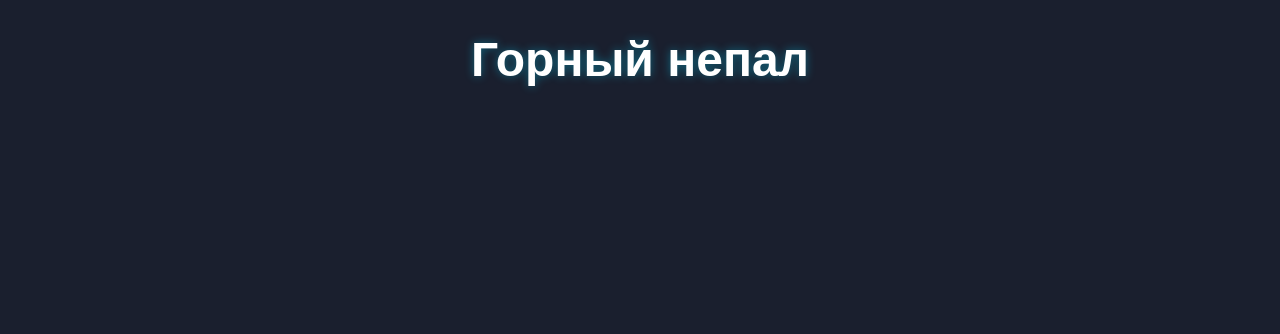
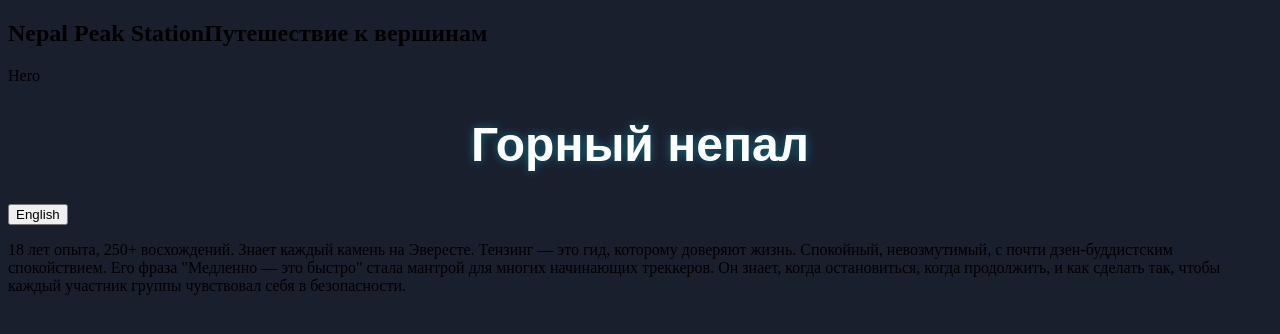
Before and after one commit to Edmond1844/Nepal, a React (Vite) app: page / in a window 1280 px wide. Shown: the top 334 px of the page. Built offline with nearby package versions, Linux system fonts and the light colour scheme.

Commit message:
делал переключение языка

```diff
--- a/src/App.jsx
+++ b/src/App.jsx
@@ -1,13 +1,65 @@
-import reactLogo from "./assets/react.svg";
-import viteLogo from "/vite.svg";
 import "./App.css";
+import { useState, useEffect } from "react";
+
+import { translations } from "./data/data-languages";
+
+import Hero from "./app/components/layout/Hero/Hero";
 
 function App() {
+	const [lang, setLang] = useState(() => {
+		const saved = localStorage.getItem("language");
+		return saved === "en" || saved === "ru" ? saved : "ru";
+	});
+
+	useEffect(() => {
+		localStorage.setItem("language", lang);
+	}, [lang]);
+
 	return (
 		<>
-			<h1 className="title">Горный непал</h1>
+			<Hero lang={lang} />
+			<h1 className="title">{translations[lang].title}</h1>
+			<button onClick={() => setLang(lang === "en" ? "ru" : "en")}>
+				{lang === "en"
+					? translations.ru.language
+					: translations.en.language}
+			</button>
+			<p>{translations[lang].aboutGuide}</p>
 		</>
 	);
 }
 
 export default App;
+
+// import "./App.css";
+// import { useState, useEffect } from "react";
+
+// import { translations } from "./data/data-languages";
+
+// import Hero from "./app/components/layout/Hero/Hero";
+
+// function App() {
+// 	const [lang, setLang] = useState(() => {
+// 		const saved = localStorage.getItem("language");
+// 		return saved === "en" || saved === "ru" ? saved : "ru";
+// 	});
+
+// 	useEffect(() => {
+// 		localStorage.setItem("language", lang);
+// 	}, [lang]);
+
+// 	return (
+// 		<>
+// 			<Hero lang={lang} />
+// 			<h1 className="title">{translations[lang].title}</h1>
+// 			<button onClick={() => setLang(lang === "en" ? "ru" : "en")}>
+// 				{lang === "en"
+// 					? translations.ru.language
+// 					: translations.en.language}
+// 			</button>
+// 			<p>{translations[lang].aboutGuide}</p>
+// 		</>
+// 	);
+// }
+
+// export default App;
--- /dev/null
+++ b/src/app/components/layout/Header/Header.jsx
@@ -0,0 +1,16 @@
+import styles from "./Header.module.css";
+import { translations } from "../../../../data/data-languages";
+
+export default function Header({ lang }) {
+	console.log(translations);
+	return (
+		<>
+			<header>
+				<h2>
+					Nepal Peak Station
+					<span>{translations[lang].headerLogo}</span>
+				</h2>
+			</header>
+		</>
+	);
+}
--- /dev/null
+++ b/src/app/components/layout/Header/Header.module.css
@@ -0,0 +1,6 @@
+@media (min-width: 1440px) {
+    .header{
+        margin: 0 auto;
+        padding: 32px 50px;
+    }
+}
--- /dev/null
+++ b/src/app/components/layout/Hero/Hero.jsx
@@ -0,0 +1,9 @@
+import Header from "../Header/Header";
+export default function Hero({ lang }) {
+	return (
+		<>
+			<Header lang={lang} />
+			<section>Hero</section>
+		</>
+	);
+}
--- /dev/null
+++ b/src/data/data-languages.js
@@ -0,0 +1,27 @@
+export const translations = {
+	en: {
+		language: "English",
+
+        //  Header
+        headerLogo: 'Journey to the heights',
+
+        // title
+        title: 'Mountain Nepal',
+
+
+        // guide
+        aboutGuide: '18 years of experience, 250+ ascents. Knows every stone on Everest. Tenzing is a guide you can trust your life with. Calm, unflappable, with an almost Zen-Buddhist tranquility. His phrase "Slow is fast" has become a mantra for many beginner trekkers. He knows when to stop, when to continue, and how to make every group member feel safe.',
+	},
+	ru: {
+		language: "Русский",
+
+        //  Header
+        headerLogo: 'Путешествие к вершинам',
+
+        // title
+        title: 'Горный непал',
+
+        // guide
+        aboutGuide: '18 лет опыта, 250+ восхождений. Знает каждый камень на Эвересте. Тензинг — это гид, которому доверяют жизнь. Спокойный, невозмутимый, с почти дзен-буддистским спокойствием. Его фраза "Медленно — это быстро" стала мантрой для многих начинающих треккеров. Он знает, когда остановиться, когда продолжить, и как сделать так, чтобы каждый участник группы чувствовал себя в безопасности.',
+	},
+};
```
Also changed, not shown: src/app/components/layout/Footer/Footer.jsx (added), src/app/contexts/LanguageContext.jsx (added).
